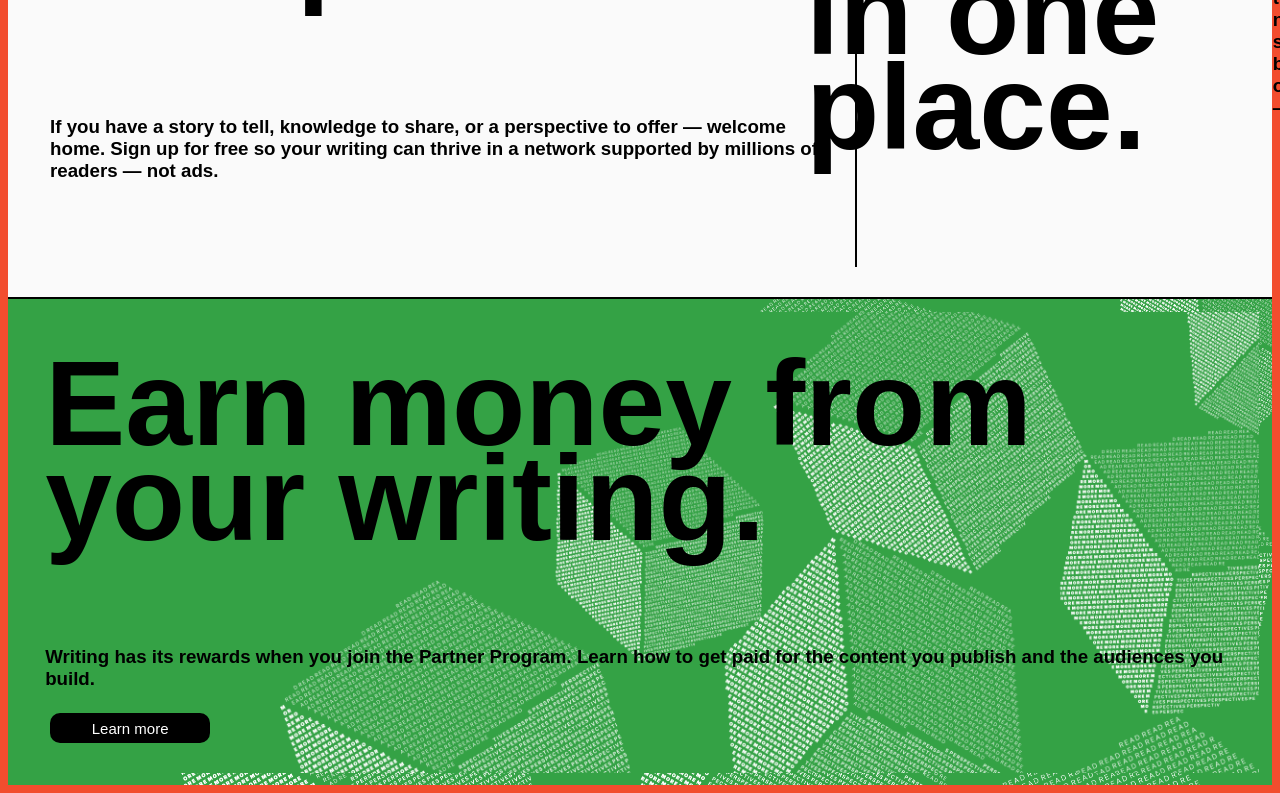
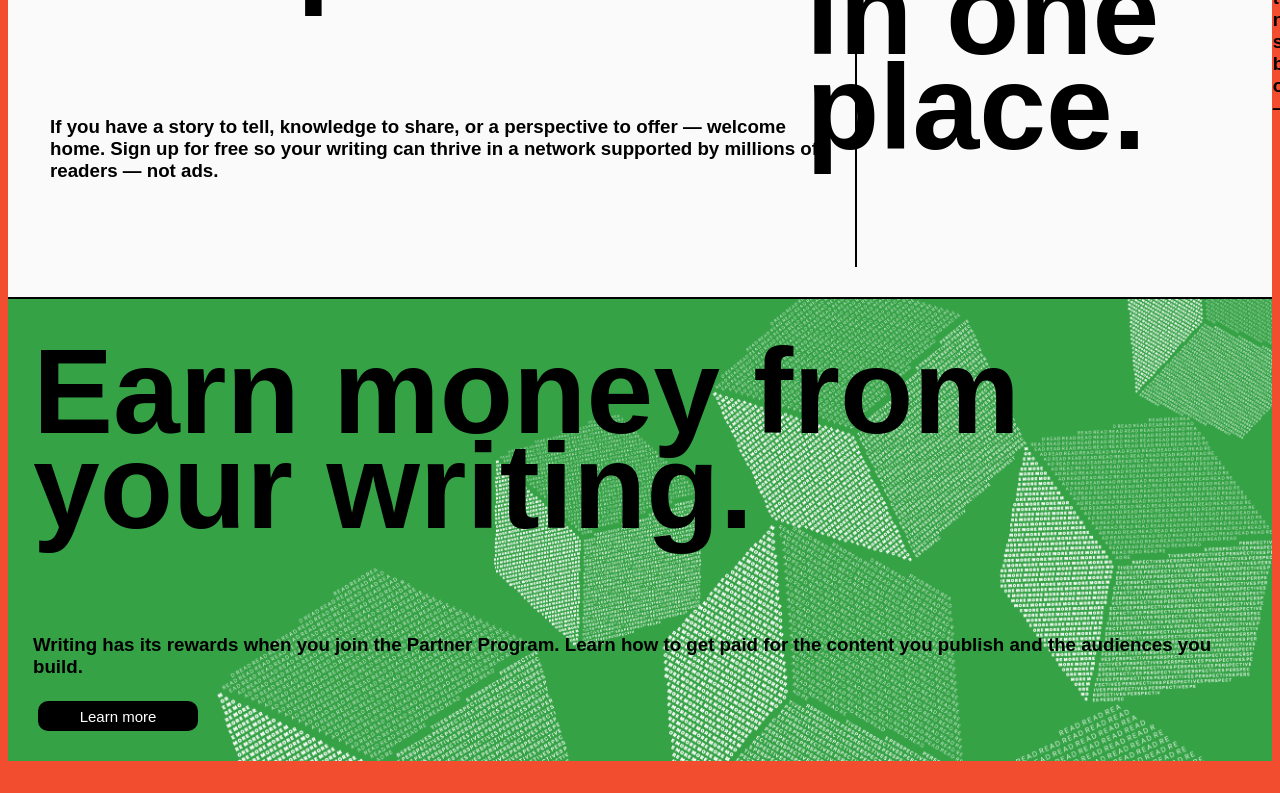
Before and after one commit to Meg-1126/medium-practice, a plain HTML site: page writepage.html in a window 1280 px wide. Shown: the part 3118-3911 px from the top of the page. After the commit the page ends 3887 px from the top, so only its background shows below. Drawn offline with Linux system fonts and the light colour scheme; files whose address does not match are found by name.

Commit message:
All changed

```diff
--- a/writepage.html
+++ b/writepage.html
@@ -128,7 +128,6 @@
                 </div>
             </div>
         <div class="seventhWrapper">
-            <div class="cubes-image">
                 <div class="seventhwrapper">
                     <h2 class="publish">Earn money from your writing.</h2>
                     <h3>Writing has its rewards when you join the Partner Program. Learn how to get paid for the content you publish and the audiences you build.</h3>
@@ -138,7 +137,6 @@
                         </div>
                       </a>
                 </div>
-            </div>
         </div>
     </body>
 
```
